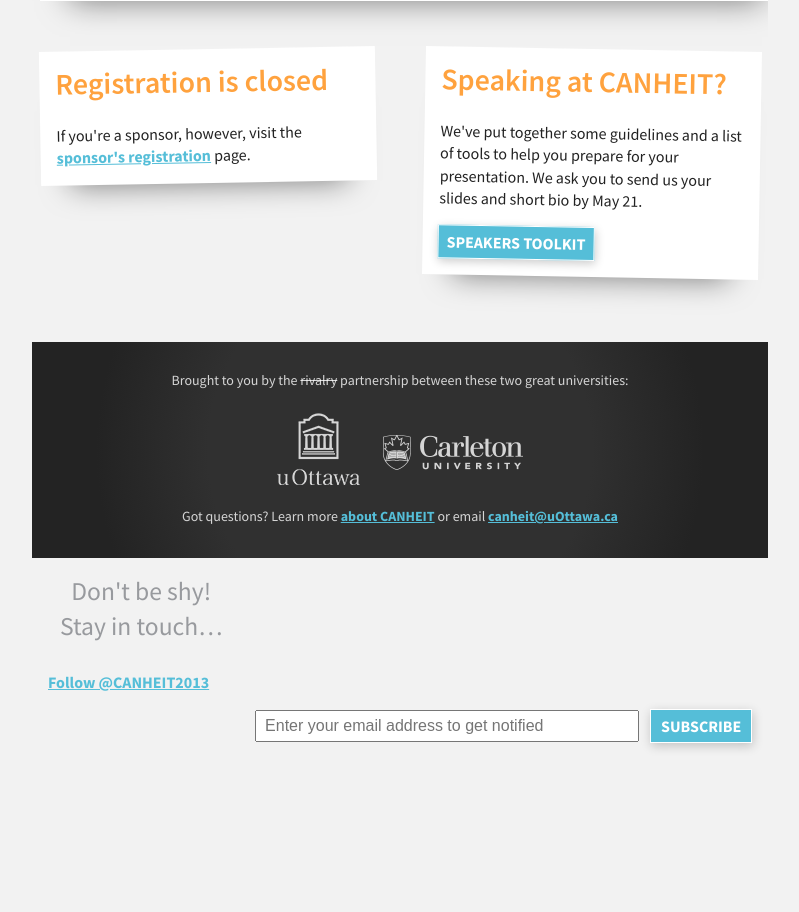
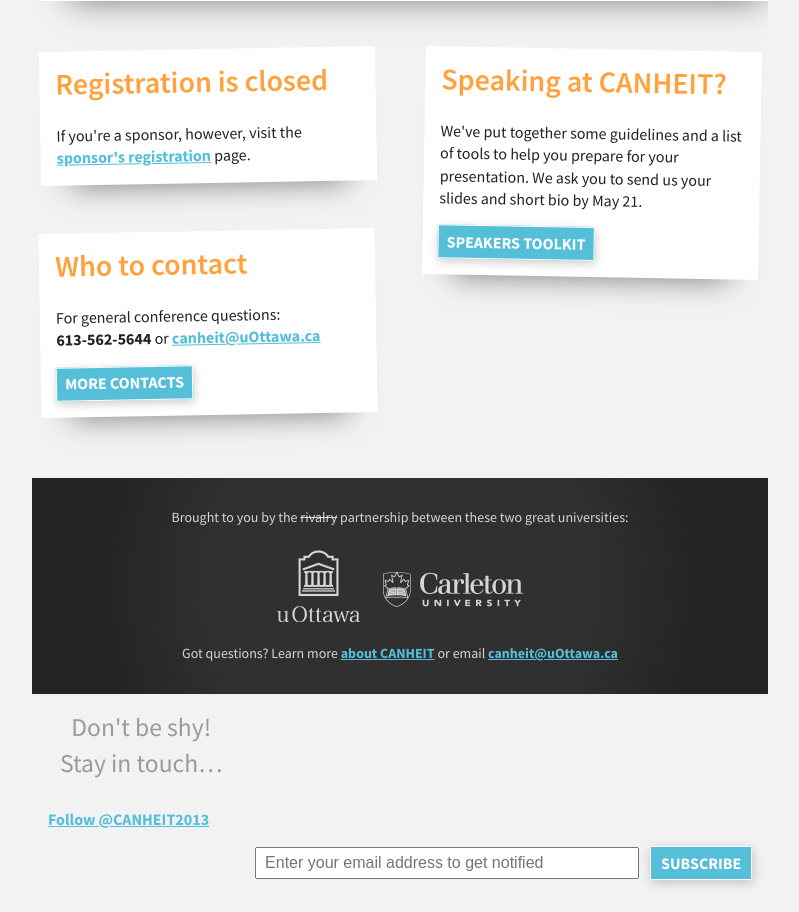
Before and after one commit to CANHEIT/CANHEIT-2013, a PHP site: page /foo/ in a window 1280 px wide. Shown: the part 1140-2052 px from the top of the page, without its empty margins (240-1039 px from the left). Before the commit the page ends 1890 px from the top, so only its background shows below. Run offline with PHP 8.4, Linux system fonts and the light colour scheme; some libraries are stand-ins or nearby versions.

Commit message:
Added contact block on the home page - Added nowrap property to .tel class

```diff
--- a/css/screen.css
+++ b/css/screen.css
@@ -650,7 +650,7 @@ p.theme {
   }
 
   /* line 406, ../sass/screen.sass */
-  .home div#program.item, div#register.item {
+  .home div#program.item, .home div#register.item, .home div#contact.item {
     float: left;
   }
 
@@ -669,7 +669,7 @@ p.theme {
   }
 
   /* line 417, ../sass/screen.sass */
-  .home div#program, .home div#register {
+  .home div#program, .home div#register, .home div#contact {
     margin-right: -1em;
     transform: rotate(-1deg);
     -ms-transform: rotate(-1deg);
@@ -1944,23 +1944,28 @@ div.voting-buttons {
   width: 250px;
 }
 
+/* line 1248, ../sass/screen.sass */
+.tel {
+  white-space: nowrap;
+}
+
 @media print {
-  /* line 1250, ../sass/screen.sass */
+  /* line 1252, ../sass/screen.sass */
   a[href]:after {
     content: "";
   }
 
-  /* line 1252, ../sass/screen.sass */
+  /* line 1254, ../sass/screen.sass */
   article {
     font-size: 1em;
   }
 
-  /* line 1254, ../sass/screen.sass */
+  /* line 1256, ../sass/screen.sass */
   body > div.container > footer {
     display: none;
   }
 
-  /* line 1256, ../sass/screen.sass */
+  /* line 1258, ../sass/screen.sass */
   div.container #app-promo.item {
     display: none;
   }
--- a/index.html
+++ b/index.html
@@ -103,6 +103,12 @@
           	<a class="button" href="speakers-toolkit/">Speakers Toolkit</a>
           </div>
 
+          <div id="contact" class="item">
+          	<h2>Who to contact</h2>
+          	<p>For general conference questions: <strong class="tel">613-562-5644</strong> or <a href="mailto:canheit@uOttawa.ca">canheit@uOttawa.ca</a></p>
+          	<a class="button" href="contact">More Contacts</a>
+          </div>
+
   				</div><!-- /#options -->
 
 					<div id="organizers">
--- a/sass/screen.sass
+++ b/sass/screen.sass
@@ -403,7 +403,7 @@ p.theme
   .home div#speakers-toolkit.item, .home div#your-stay.item
     float: right
     margin-right: 0
-  .home div#program.item, div#register.item
+  .home div#program.item, .home div#register.item, .home div#contact.item
     float: left
   .home div#sponsor-highlight.item
     min-width: 100%
@@ -414,7 +414,7 @@ p.theme
     -webkit-transform: rotate(1deg) /* Safari and Chrome */
     -o-transform: rotate(1deg) /* Opera */
 
-  .home div#program, .home div#register
+  .home div#program, .home div#register, .home div#contact
     margin-right: -1em
     transform: rotate(-1deg)
     -ms-transform: rotate(-1deg) /* IE 9 */
@@ -1245,6 +1245,8 @@ div.voting-buttons
     margin-right: 3px
   li img
     width: 250px
+.tel
+  white-space: nowrap
 
 @media print
   a[href]:after
```
